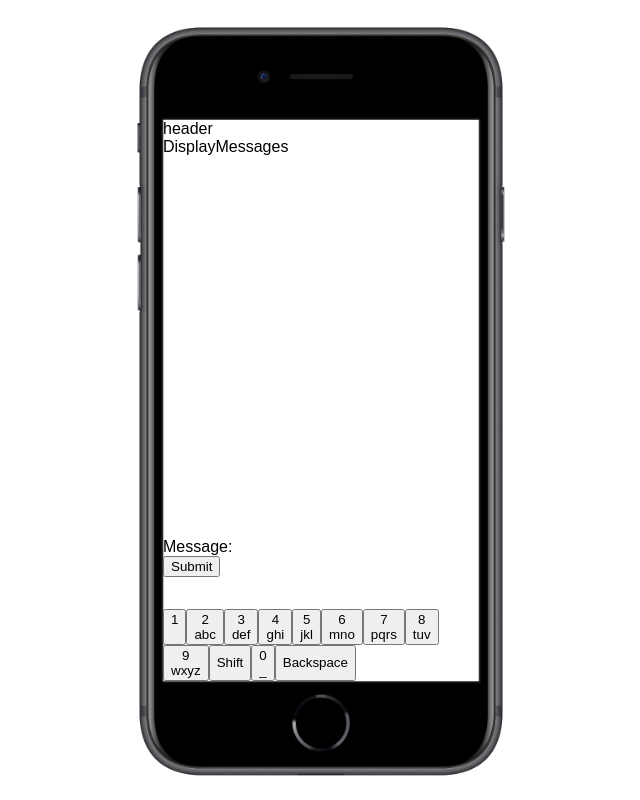
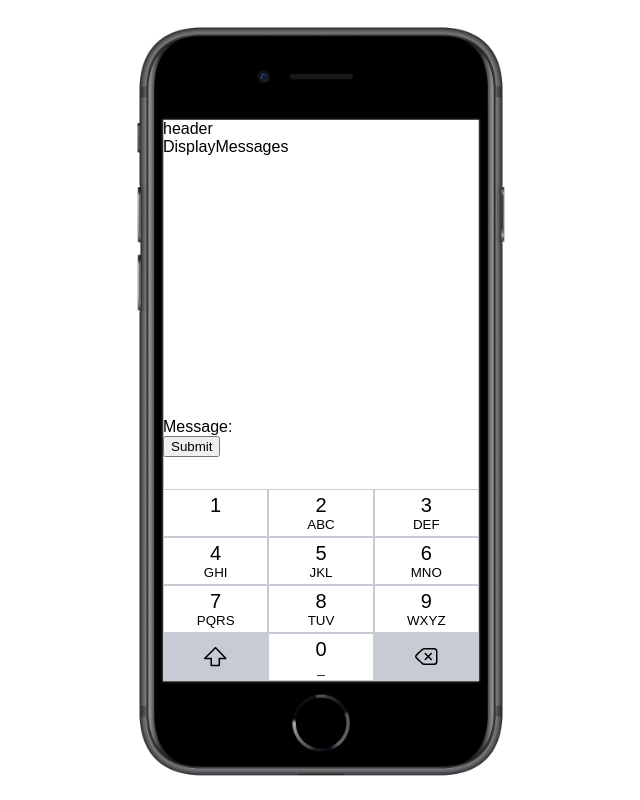
Before and after one commit to Radek-Palisa/number-to-word-converter, a React (Create React App) app in the folder client/: page / in a window 1280 px wide. Shown: the whole page, without its empty margins (319-959 px from the left). Built offline with nearby package versions, Linux system fonts and the light colour scheme.

Commit message:
styling keyboard

```diff
--- /dev/null
+++ b/client/src/scenes/Converter/components/Keyboard/components/KeyboardButton/KeyboardButton.css
@@ -0,0 +1,26 @@
+.keyboardButton {
+    width: 33.33%;
+    padding: 4px 0;
+    text-transform: uppercase;
+    border: 1px solid #C6CBD4;
+    background-color: #fff;
+}
+
+.keyboardButton__number {
+    font-size: 20px;
+}
+
+.keyboardButton--backspace {
+    background: url('/deleteIcon.svg') center / auto no-repeat #C6CBD4;
+}
+
+.keyboardButton--shift {
+    background: url('/capsIcon.svg') center / auto no-repeat #C6CBD4;
+}
+
+.keyboardButton--textHidden > span {
+    position: absolute !important;
+    height: 1px; width: 1px;
+    overflow: hidden;
+    clip: rect(1px, 1px, 1px, 1px);
+}
--- a/client/src/scenes/Converter/components/Keyboard/components/KeyboardButton/KeyboardButton.js
+++ b/client/src/scenes/Converter/components/Keyboard/components/KeyboardButton/KeyboardButton.js
@@ -1,10 +1,25 @@
 import React, { Component } from 'react';
+import './KeyboardButton.css'
+
+const cssClass = (buttonKey) => {
+    if (buttonKey === 'Backspace') {
+        return 'keyboardButton keyboardButton--backspace keyboardButton--textHidden';
+    } else if (buttonKey === 'Shift') {
+        return 'keyboardButton keyboardButton--shift keyboardButton--textHidden';
+    } else if (buttonKey === '0') {
+        return 'keyboardButton keyboardButton--space';
+    } else {
+        return 'keyboardButton';
+    }
+}
 
 class KeyboardButton extends Component {
     render() {
         return (
-            <button onClick={(e) => this.props.onKeyboardClick(this.props.buttonKey)}>
-                <span>{this.props.buttonKey}</span>
+            <button
+                className={cssClass(this.props.buttonKey)}
+                onClick={(e) => this.props.onKeyboardClick(this.props.buttonKey)}>
+                <span className="keyboardButton__number">{this.props.buttonKey}</span>
                 <br />
                 <span>
                     {this.props.letters.map((l,i) => <span key={i}>{l}</span>)}
```
Also changed, not shown: client/public/capsIcon.svg (added), client/public/deleteIcon.svg (added).
